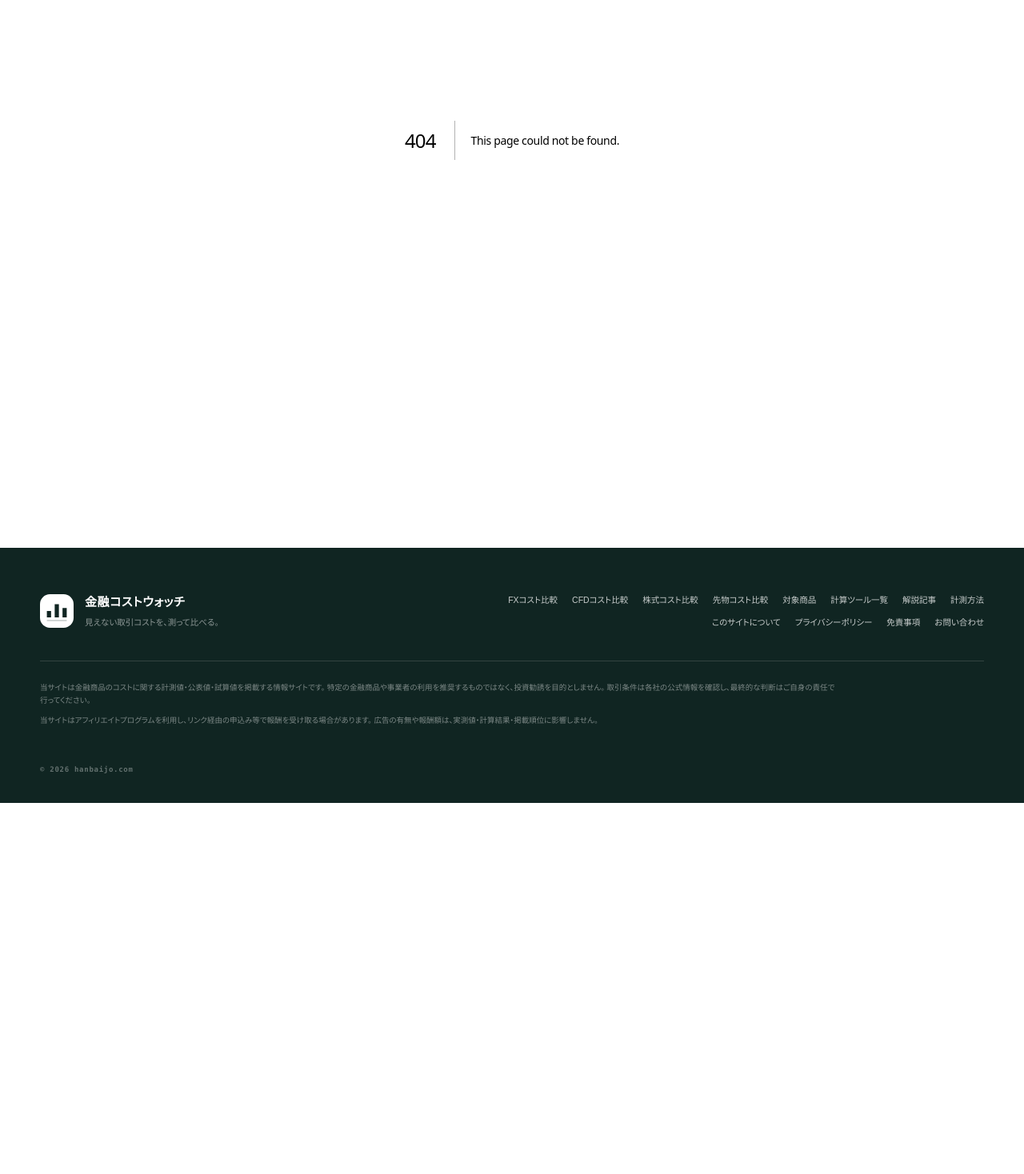
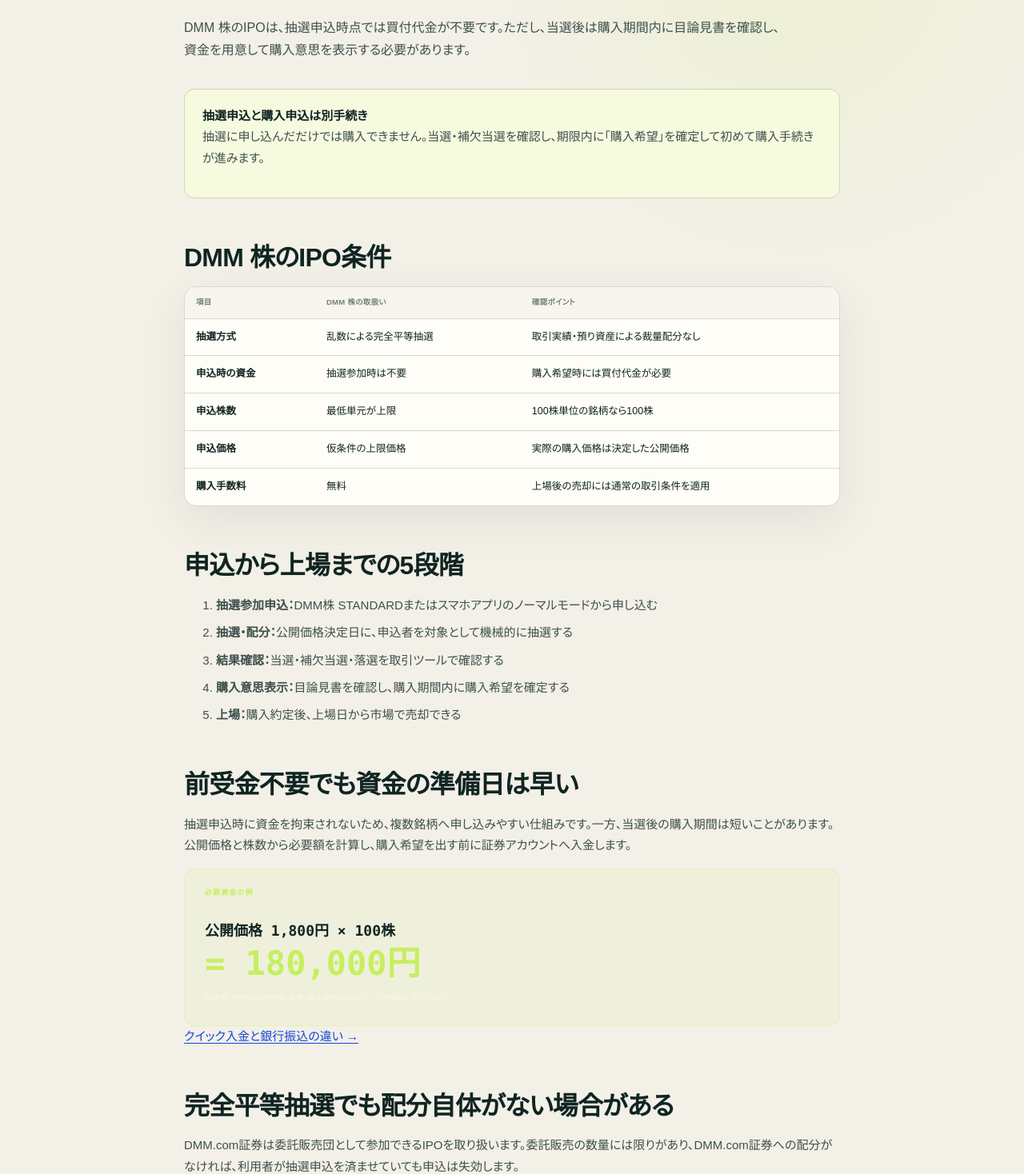
Before and after one commit to mrok18/hanbaijo, a Next.js app: page /articles/dmm-kabu-ipo-application in a window 1280 px wide. Before the commit this address had no page. Shown: the part 302-1770 px from the top of the page at 80% size. Before the commit the page ends 1306 px from the top, so only its background shows below. Built offline with nearby package versions, Linux system fonts and the light colour scheme.

Commit message:
Add DMM Kabu IPO application guide

```diff
--- /dev/null
+++ b/app/articles/dmm-kabu-ipo-application/page.tsx
@@ -0,0 +1,78 @@
+import Link from 'next/link';
+import AffiliateOfferCard from '@/components/AffiliateOfferCard';
+import { AFFILIATE_OFFERS } from '@/lib/affiliates';
+
+export const metadata = {
+  title: 'DMM 株のIPO申込方法｜前受金不要・完全平等抽選と当選後の手順',
+  description: 'DMM 株のIPOについて、抽選申込時の資金、完全平等抽選、申込上限、当選・補欠当選後の購入意思表示、NISA口座区分を整理します。',
+};
+
+const faq = [
+  { q: 'DMM 株のIPOは申込時に入金が必要ですか？', a: '抽選参加申込の時点では買付代金は不要です。当選または補欠当選後に購入希望を出す時点で、購入金額が必要になります。' },
+  { q: '預り資産や取引回数が多いと当たりやすくなりますか？', a: 'DMM 株は乱数を用いた完全平等抽選で、取引実績や預り資産に応じた裁量配分はありません。' },
+  { q: '当選後に何もしないと自動購入されますか？', a: '自動購入されません。購入期間内に購入意思を表示しない場合は辞退扱いとなり、権利は失効します。' },
+] as const;
+
+export default function Page() {
+  const jsonLd = { '@context': 'https://schema.org', '@graph': [
+    { '@type': 'Article', headline: metadata.title, description: metadata.description, datePublished: '2026-09-09', dateModified: '2026-09-09', mainEntityOfPage: 'https://hanbaijo.com/articles/dmm-kabu-ipo-application', author: { '@type': 'Organization', name: '金融コストウォッチ' }, publisher: { '@type': 'Organization', name: '金融コストウォッチ' } },
+    { '@type': 'FAQPage', mainEntity: faq.map((item) => ({ '@type': 'Question', name: item.q, acceptedAnswer: { '@type': 'Answer', text: item.a } })) },
+  ] };
+
+  return <article>
+    <script type="application/ld+json" dangerouslySetInnerHTML={{ __html: JSON.stringify(jsonLd).replace(/</g, '\\u003c') }} />
+    <p className="page-kicker">DMM KABU / IPO</p>
+    <h1>DMM 株のIPO申込方法<br />前受金不要・完全平等抽選</h1>
+    <p className="lede">DMM 株のIPOは、抽選申込時点では買付代金が不要です。ただし、当選後は購入期間内に目論見書を確認し、資金を用意して購入意思を表示する必要があります。</p>
+
+    <div className="callout"><strong>抽選申込と購入申込は別手続き</strong><p>抽選に申し込んだだけでは購入できません。当選・補欠当選を確認し、期限内に「購入希望」を確定して初めて購入手続きが進みます。</p></div>
+
+    <h2>DMM 株のIPO条件</h2>
+    <div className="data-panel"><div className="table-scroll"><table className="rates comparison-table"><thead><tr><th>項目</th><th>DMM 株の取扱い</th><th>確認ポイント</th></tr></thead><tbody>
+      <tr><td className="ex-name">抽選方式</td><td>乱数による完全平等抽選</td><td>取引実績・預り資産による裁量配分なし</td></tr>
+      <tr><td className="ex-name">申込時の資金</td><td>抽選参加時は不要</td><td>購入希望時には買付代金が必要</td></tr>
+      <tr><td className="ex-name">申込株数</td><td>最低単元が上限</td><td>100株単位の銘柄なら100株</td></tr>
+      <tr><td className="ex-name">申込価格</td><td>仮条件の上限価格</td><td>実際の購入価格は決定した公開価格</td></tr>
+      <tr><td className="ex-name">購入手数料</td><td>無料</td><td>上場後の売却には通常の取引条件を適用</td></tr>
+    </tbody></table></div></div>
+
+    <h2>申込から上場までの5段階</h2>
+    <ol><li><strong>抽選参加申込：</strong>DMM株 STANDARDまたはスマホアプリのノーマルモードから申し込む</li><li><strong>抽選・配分：</strong>公開価格決定日に、申込者を対象として機械的に抽選する</li><li><strong>結果確認：</strong>当選・補欠当選・落選を取引ツールで確認する</li><li><strong>購入意思表示：</strong>目論見書を確認し、購入期間内に購入希望を確定する</li><li><strong>上場：</strong>購入約定後、上場日から市場で売却できる</li></ol>
+
+    <h2>前受金不要でも資金の準備日は早い</h2>
+    <p>抽選申込時に資金を拘束されないため、複数銘柄へ申し込みやすい仕組みです。一方、当選後の購入期間は短いことがあります。公開価格と株数から必要額を計算し、購入希望を出す前に証券アカウントへ入金します。</p>
+    <div className="fx-formula"><span>必要資金の例</span><strong>公開価格 1,800円 × 100株</strong><b>= 180,000円</b><small>仮定例。実際の公開価格、株数、購入期限は銘柄ページで確認してください。</small></div>
+    <p><Link href="/articles/dmm-kabu-deposit-methods">クイック入金と銀行振込の違い →</Link></p>
+
+    <h2>完全平等抽選でも配分自体がない場合がある</h2>
+    <p>DMM.com証券は委託販売団として参加できるIPOを取り扱います。委託販売の数量には限りがあり、DMM.com証券への配分がなければ、利用者が抽選申込を済ませていても申込は失効します。</p>
+    <p>また、完全平等なのは「DMM.com証券へ配分された株式の抽選方法」です。IPOの当選確率や利益を保証するものではなく、公開価格を初値が下回る元本割れもあります。</p>
+
+    <h2>補欠当選も購入希望が必要</h2>
+    <p>補欠当選は購入確定ではありません。補欠当選者購入期間に購入希望を出すと、辞退等で株数が生じた場合の繰上抽選対象になります。期間終了後に繰上抽選が行われ、繰上当選した場合に購入します。</p>
+    <div className="callout"><strong>期限を過ぎた権利は復活しない</strong><p>当選・補欠当選後に購入意思を表示しなければ辞退扱いです。申込時点で公開価格決定日と購入期間をカレンダーへ登録しておきます。</p></div>
+
+    <h2>NISAで購入する場合</h2>
+    <p>購入意思表示の際に利用する現物口座区分は、取引ツールの設定で特定・一般・NISAから選びます。NISAを使う場合は、DMM 株でNISA口座が開設済みか、成長投資枠の残額が購入額以上あるかを事前に確認します。</p>
+    <p>公開価格と購入株数の結果、非課税投資枠を超える場合もあるため、申込画面の口座区分と余裕枠を確認してください。</p>
+    <p><Link href="/articles/dmm-kabu-nisa-account-opening">DMM 株のNISA口座開設手順 →</Link></p>
+
+    <h2>申込前チェックリスト</h2>
+    <ul><li>最新の契約締結前交付書面等へ同意している</li><li>抽選申込期間と購入期間を記録した</li><li>公開価格×最低単元の資金を用意できる</li><li>当選・補欠当選結果を自分で確認する</li><li>特定・一般・NISAの購入口座区分を確認した</li><li>初値が公開価格を下回る可能性を理解した</li></ul>
+
+    <h2>よくある質問</h2>
+    {faq.map((item) => <section key={item.q}><h3>{item.q}</h3><p>{item.a}</p></section>)}
+
+    <section className="article-sources" aria-labelledby="sources"><h2 id="sources">参照した公式資料</h2><ul>
+      <li><a href="https://kabu.dmm.com/jp/stock/ipo/" target="_blank" rel="noopener noreferrer">DMM 株「IPO（新規公開株）」</a></li>
+      <li><a href="https://kabu.dmm.com/jp/stock/ipo/howto/" target="_blank" rel="noopener noreferrer">DMM 株「IPO申込方法」</a></li>
+      <li><a href="https://kabu.dmm.com/support/faqs/article/00492/" target="_blank" rel="noopener noreferrer">DMM 株「IPOの申込上限数」</a></li>
+      <li><a href="https://kabu.dmm.com/support/faqs/article/00500/" target="_blank" rel="noopener noreferrer">DMM 株「当選後の購入意思表示」</a></li>
+      <li><a href="https://kabu.dmm.com/support/faqs/article/00509/" target="_blank" rel="noopener noreferrer">DMM 株「購入意思を表示しなかった場合」</a></li>
+    </ul><p>申込ルールは2026年9月9日に確認しました。取扱銘柄、日程、申込上限、公開価格は変動するため、申込時に公式の銘柄ページと目論見書を確認してください。</p></section>
+
+    <section className="article-affiliate" aria-label="DMM 株の広告"><AffiliateOfferCard offer={AFFILIATE_OFFERS['dmm-kabu']} /><p className="affiliate-disclosure">上記はA8.netの提携広告です。広告報酬は記事内容や評価に影響しません。IPOの当選や利益は保証されず、公開価格を下回る損失もあります。</p></section>
+    <p><Link href="/articles/dmm-kabu-account-opening-documents">口座開設に必要なものを確認 →</Link></p>
+    <p><Link href="/stocks/dmm-kabu">DMM 株のコストシート →</Link></p>
+  </article>;
+}
--- a/app/articles/posts.ts
+++ b/app/articles/posts.ts
@@ -1,4 +1,5 @@
 export const POSTS = [
+  { slug: 'dmm-kabu-ipo-application', category: '国内株・DMM 株', title: 'DMM 株のIPO申込方法｜前受金不要・完全平等抽選と当選後の手順', desc: '抽選時の資金、完全平等抽選、申込上限、当選・補欠当選後の購入意思表示、NISA口座区分を整理する。' },
   { slug: 'dmm-kabu-dividend-receiving-tax', category: '証券・DMM 株', title: 'DMM 株の配当金はいつ・どこに入る？受取方法と税金を整理', desc: '3つの配当金受取方式、入金時期、税率、特定口座の損益通算、NISAで非課税にする条件を整理する。' },
   { slug: 'dmm-kabu-specific-account-tax', category: '証券・DMM 株', title: 'DMM 株の特定口座｜源泉徴収あり・なし・一般口座と確定申告', desc: '3つの口座区分、年間取引報告書、確定申告、区分を変更できる条件、NISAとの違いを整理する。' },
   { slug: 'dmm-kabu-stock-transfer', category: '証券・DMM 株', title: 'DMM 株の株式移管｜入庫・出庫手数料と国内株・米国株の期間', desc: '他社との株式移管を、手数料、必要書類、預り区分、国内株・米国株の期間、NISA移管不可で整理する。' },
--- a/app/stocks/dmm-kabu/page.tsx
+++ b/app/stocks/dmm-kabu/page.tsx
@@ -5,6 +5,7 @@ import { AFFILIATE_OFFERS } from '@/lib/affiliates';
 export const metadata = { title: 'DMM 株の国内株手数料・コスト', description: 'DMM 株の国内株現物における1注文ごとの手数料と、信用・米国株で異なる条件を公式情報から整理します。' };
 export default function Page() {
   return <StockProviderFactSheet provider={STOCK_PROVIDERS['dmm-kabu']} affiliateOffer={AFFILIATE_OFFERS['dmm-kabu']} relatedArticles={[
+    { href: '/articles/dmm-kabu-ipo-application', title: 'IPOの申込方法', description: '前受金不要、完全平等抽選、当選・補欠当選後の購入手続きを整理します。' },
     { href: '/articles/dmm-kabu-dividend-receiving-tax', title: '配当金の受取方法と税金', description: '3つの方式、入金日、特定口座の損益通算、NISA非課税の条件を整理します。' },
     { href: '/articles/dmm-kabu-specific-account-tax', title: '特定口座と確定申告', description: '源泉徴収あり・なし・一般口座、年間取引報告書、区分変更を整理します。' },
     { href: '/articles/dmm-kabu-stock-transfer', title: '株式の入庫・出庫', description: '無料範囲、必要書類、預り区分、国内株・米国株の期間を整理します。' },
--- a/app/stocks/page.tsx
+++ b/app/stocks/page.tsx
@@ -109,6 +109,7 @@ export default function StocksPage() {
           <article className="affiliate-card"><div className="affiliate-card-head"><span>MOVE</span><b>DMM 株</b></div><p className="affiliate-category">STOCK TRANSFER</p><h3>株式の入庫・出庫</h3><p>手数料、預り区分、国内株・米国株の期間、NISA移管不可を整理します。</p><Link href="/articles/dmm-kabu-stock-transfer">記事を読む →</Link></article>
           <article className="affiliate-card"><div className="affiliate-card-head"><span>TAX</span><b>DMM 株</b></div><p className="affiliate-category">SPECIFIC ACCOUNT</p><h3>特定口座と確定申告</h3><p>源泉徴収あり・なし・一般口座、年間取引報告書、区分変更を整理します。</p><Link href="/articles/dmm-kabu-specific-account-tax">記事を読む →</Link></article>
           <article className="affiliate-card"><div className="affiliate-card-head"><span>INCOME</span><b>DMM 株</b></div><p className="affiliate-category">DIVIDEND</p><h3>配当金の受取方法と税金</h3><p>証券口座・銀行・郵便局の違いと、NISA非課税、損益通算を整理します。</p><Link href="/articles/dmm-kabu-dividend-receiving-tax">記事を読む →</Link></article>
+          <article className="affiliate-card"><div className="affiliate-card-head"><span>APPLY</span><b>DMM 株</b></div><p className="affiliate-category">IPO</p><h3>IPOの申込と抽選</h3><p>前受金不要、完全平等抽選、当選・補欠当選後の購入手続きを整理します。</p><Link href="/articles/dmm-kabu-ipo-application">記事を読む →</Link></article>
         </div>
       </section>
 
```
